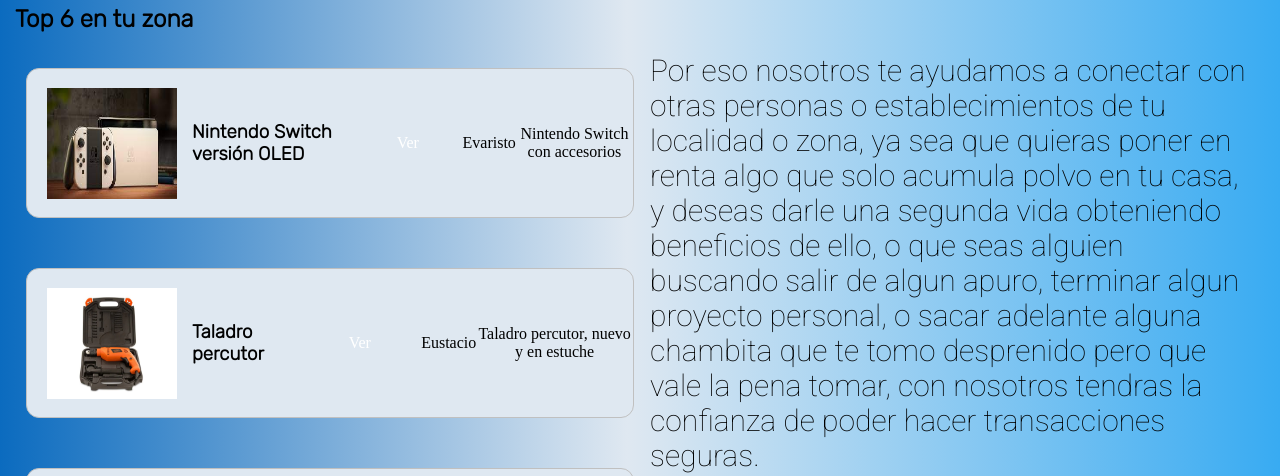
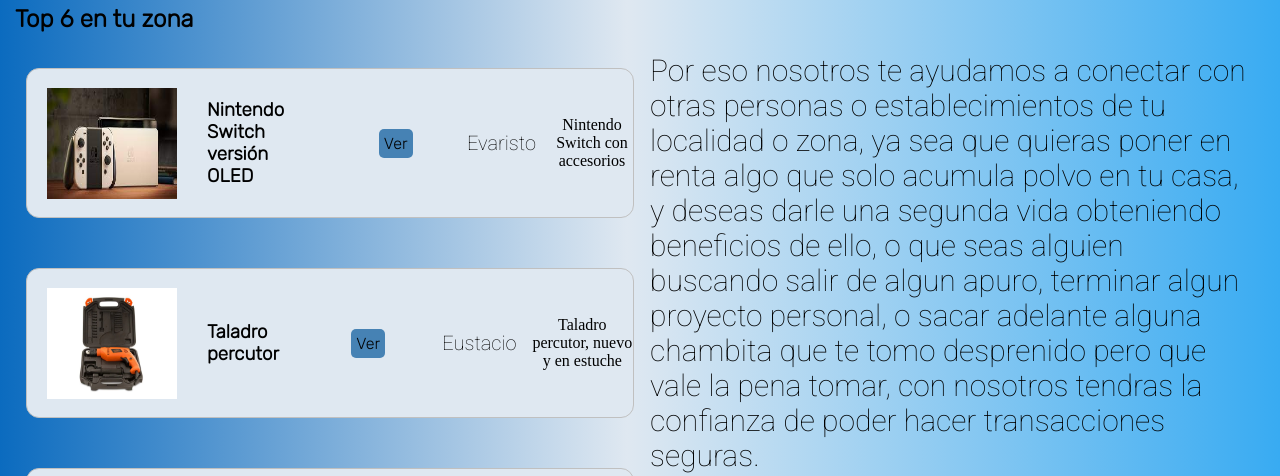
Before and after one commit to FateF-8/PF_Uribe, a website: page index.html in a window 1280 px wide. Shown: the part 591-1067 px from the top of the page. Drawn offline with nearby package versions, Linux system fonts and the light colour scheme.

Commit message:
Varios cambios realizados y modificacion de cards

```diff
--- a/SCSS/_home.scss
+++ b/SCSS/_home.scss
@@ -113,6 +113,7 @@
     flex-direction: row;
     justify-content: center;
     align-items: center;
+    gap: 15px;
 
 @media screen and (max-width: 767px) {
     .cardtop {
@@ -129,28 +130,34 @@
 
     h3 {
     font-family: "Rubik";
-    justify-content: center;
+    justify-content: right;
     padding: 15px;
     }
+
     a {
-    color: white;
+    color: black;
     text-decoration: none;
     padding: 5px 5px 5px 5px ;
     border-radius: 5px;
+    background-color: steelblue;
+    font-family: $titulos;
     }
+
     span {
-    width: 23%;
+    width: 30%;
     display: flex;
     justify-content: center;
-    margin: 15px;
+    margin: 20px;
     }
 }
 
 .nombre_cardtop {
     display: flex;
-    flex-direction: column;
-    text-align: left;
-    justify-content: center;
+    flex-direction:row;
+    text-align: center;
+    justify-content: left;
+    font-family: $textos;
+    font-size: 20px;
 }
 .descripcion_cardtop {
     display: flex;
```
Also changed, not shown: CSS/Style.css, 1 other file.
